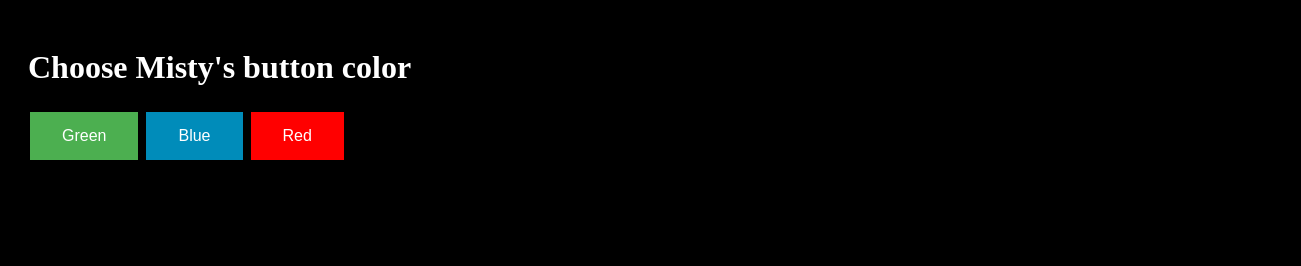
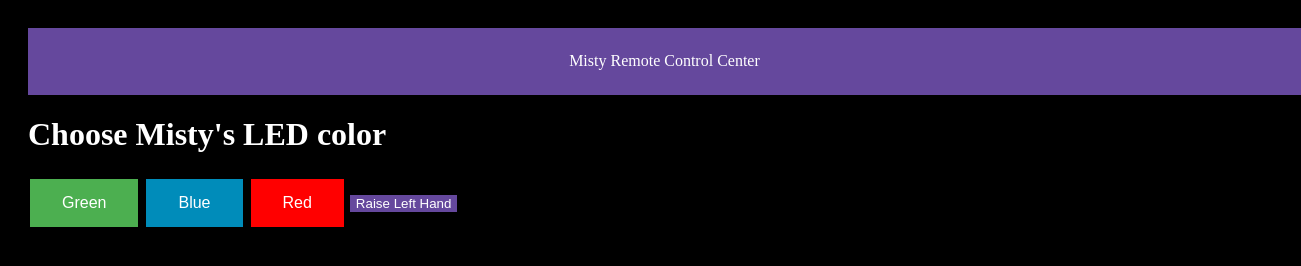
Before and after one commit to joshcoward63/MistyRemoteControl, a React app: page JSclient/public/index.html in a window 1280 px wide. Shown: the whole page, 1301 px wide, since content can reach past the window. Built offline with nearby package versions, Linux system fonts and the light colour scheme; no server answers; files whose address does not match are found by name.

Commit message:
added leftHand movement

```diff
--- a/JSclient/public/index.html
+++ b/JSclient/public/index.html
@@ -6,14 +6,19 @@
     <script src="https://localhost:5500/socket.io/2.3.0/socket.io.js"></script>
 
     <title>Socket Chat</title>
+     <div class ="title"><Text id="main-heading" type="secondary" style={{ fontSize: '100px' }}>Misty Remote Control Center</Text>
+    </div>
 </head>
 
 <body>
-    <h1>Choose Misty's button color</h1>
+
+    <h1>Choose Misty's LED color</h1>
     <script>src ="src\index.js"</script>
     <button id = "greenButton" class="button button1">Green</button>
     <button id ="blueButton" class="button button2">Blue</button>
     <button id = "redButton" class="button button3">Red</button>
+    <button id = "raiseLeftArm" class ="leftArm button4">Raise Left Hand</button>
+
 
     <div id = "root"</div>
 </body>
--- a/JSclient/src/index.css
+++ b/JSclient/src/index.css
@@ -5,6 +5,8 @@ body {
   .button1{background-color: #4CAF50;} /* Green */
   .button2 {background-color: #008CBA;} /* Blue */
   .button3 {background-color: red;}/* red*/
+  .button4 {background-color: #65489D;}
+
 
   .button1:hover {
     background-color: lightgreen;
@@ -28,4 +30,18 @@ body {
     font-size: 16px;
     margin: 4px 2px;
     cursor: pointer;
+
   }
+  .leftArm{
+    border: none;
+    color: white;
+
+  }
+
+  .title {
+    text-align: center;
+    width: 100%;
+    padding: 2%;
+    background-color: #65489D;
+    color: white;
+  }
--- a/JSclient/src/index.js
+++ b/JSclient/src/index.js
@@ -12,6 +12,7 @@ client = io.connect("http://192.168.0.14:5503");
 var greenButton = document.getElementById("greenButton");
 var blueButton = document.getElementById("blueButton");
 var redButton = document.getElementById("redButton");
+var raiseLeftArm = document.getElementById("raiseLeftArm");
 
 //Change color to green
 greenButton.onclick = function(){
@@ -25,3 +26,7 @@ blueButton.onclick = function(){
 redButton.onclick = function(){
   client.emit("color",{"red": 255,"green": 0,"blue": 0});
 }
+
+raiseLeftArm.onclick = function(){
+  client.emit("leftArm",{"Arm": "left" , "Position": -90, "Velocity": 100});
+}
```
Also changed, not shown: JSclient/package.json (+14 -1 lines), webServer/server.js (+13 -1 lines), 2 other files.
